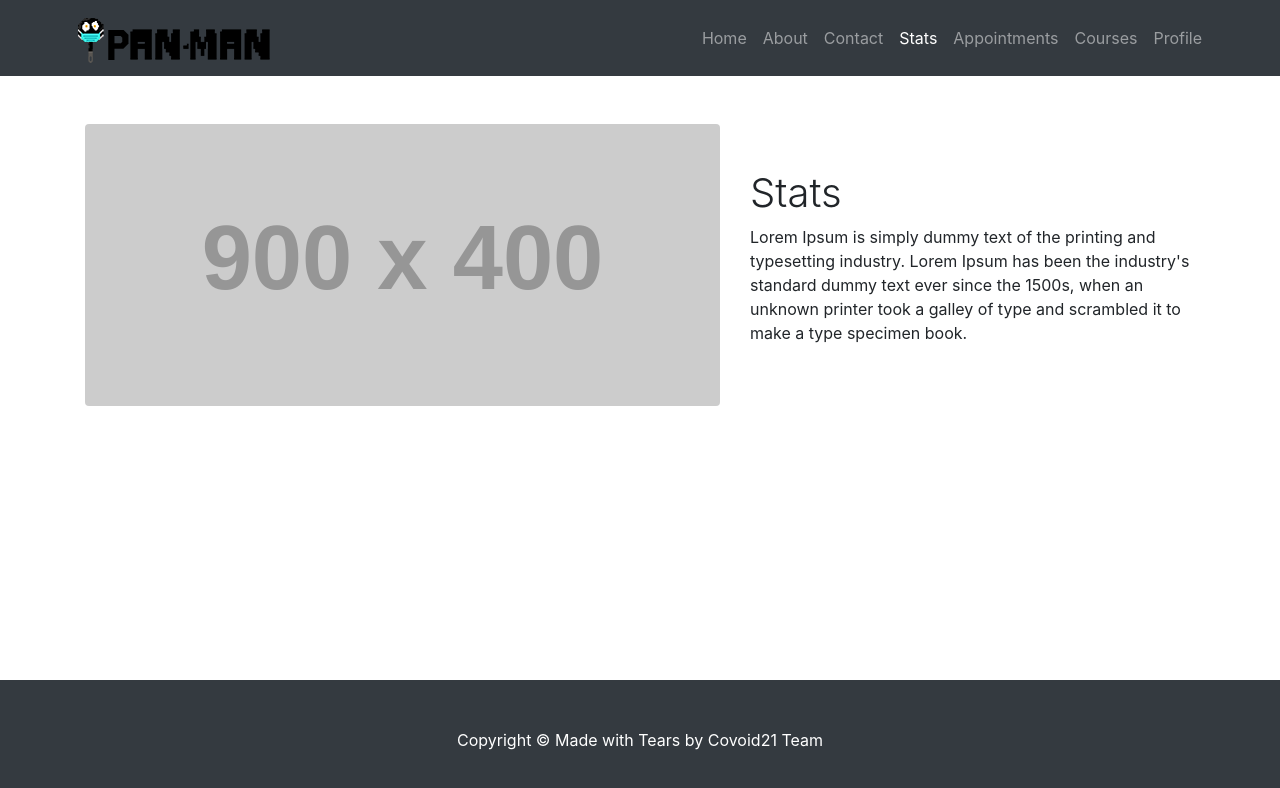
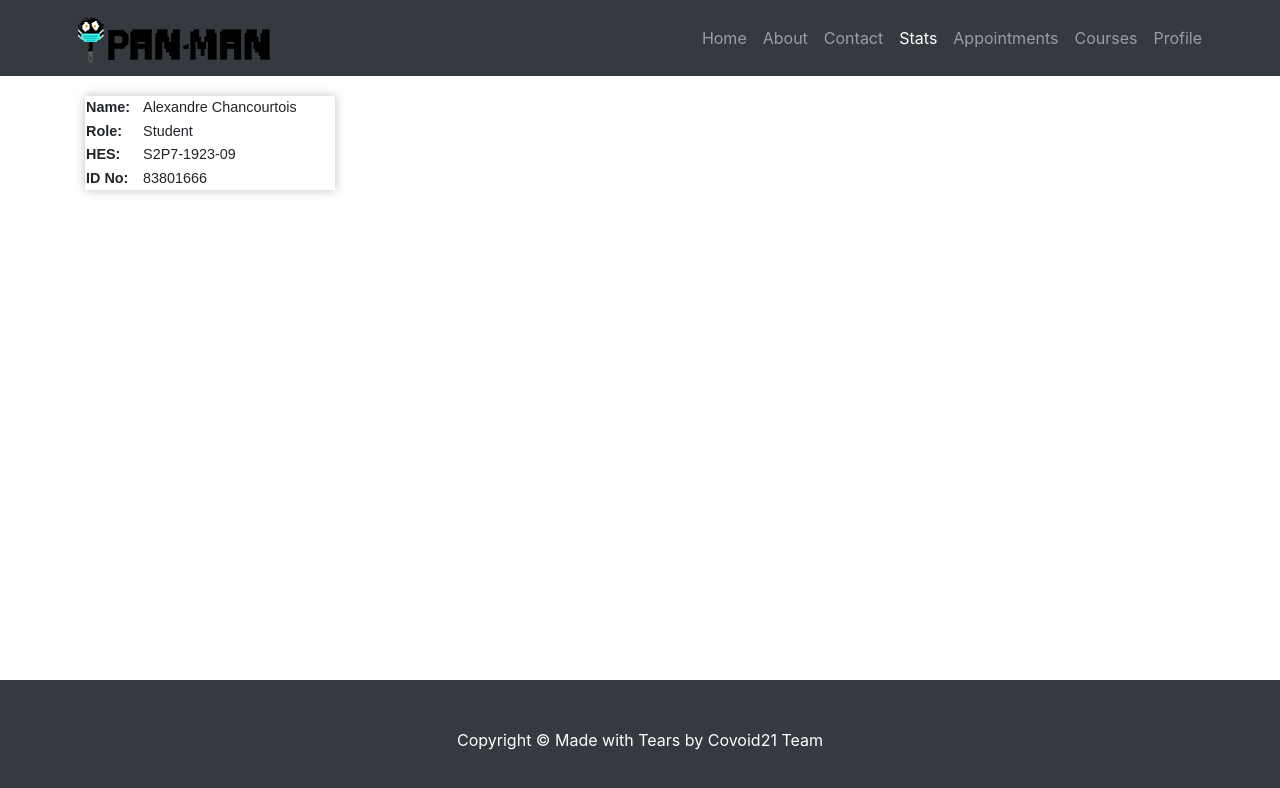
Before and after one commit to berkeucar/CS319-Covoid21, a React (Create React App) app in the folder frontend/: page /stats in a window 1280 px wide. Shown: the top 788 px of the page. Built offline with nearby package versions, Linux system fonts and the light colour scheme.

Commit message:
profile table update

```diff
--- a/frontend/src/components/Profile.jsx
+++ b/frontend/src/components/Profile.jsx
@@ -8,11 +8,27 @@ function Profile() {
                     <div className="profile-brief">
                         <h1>My Profile</h1>
                         <img src={panmanhead} className="profile-brief-pp" alt="pp" />
+                        <h3>Status: </h3>
                         <div className="profile-brief-info">
-                            <h5>Alexandre Chancourtois</h5>
-                            <h5>Student</h5>
-                            <h5>S2P7-1923-09</h5>
-                            <h5>83801666</h5>
+                            <table className="profile-table">
+                                <tr>
+                                    <th>Name:</th>
+                                    <td>Alexandre Chancourtois</td>
+                                </tr>
+                                <tr>
+                                    <th>Role:</th>
+                                    <td>Student</td>
+                                </tr>
+                                <tr>
+                                    <th>HES:</th>
+                                    <td>S2P7-1923-09</td>
+                                </tr>
+                                <tr>
+                                    <th>ID No:</th>
+                                    <td>83801666</td>
+                                </tr>
+                            </table>
+                            <button className="button-edit-profile">Edit Profile</button>
                         </div>
                     </div>
                     <div className="profile-info">
--- a/frontend/src/components/Stats.jsx
+++ b/frontend/src/components/Stats.jsx
@@ -1,27 +1,28 @@
 import React from "react";
+import '../sass/Stats.scss';
 
 function Stats() {
     return (
         <div className="stats">
-            <div class="container">
-                <div class="row align-items-center my-5">
-                    <div class="col-lg-7">
-                        <img
-                            class="img-fluid rounded mb-4 mb-lg-0"
-                            src="http://placehold.it/900x400"
-                            alt=""
-                        />
-                    </div>
-                    <div class="col-lg-5">
-                        <h1 class="font-weight-light">Stats</h1>
-                        <p>
-                            Lorem Ipsum is simply dummy text of the printing and typesetting
-                            industry. Lorem Ipsum has been the industry's standard dummy text
-                            ever since the 1500s, when an unknown printer took a galley of
-                            type and scrambled it to make a type specimen book.
-                        </p>
-                    </div>
-                </div>
+            <div className="container">
+                <table className="stats-table">
+                    <tr>
+                        <th>Name:</th>
+                        <td>Alexandre Chancourtois</td>
+                    </tr>
+                    <tr>
+                        <th>Role:</th>
+                        <td>Student</td>
+                    </tr>
+                    <tr>
+                        <th>HES:</th>
+                        <td>S2P7-1923-09</td>
+                    </tr>
+                    <tr>
+                        <th>ID No:</th>
+                        <td>83801666</td>
+                    </tr>
+                </table>
             </div>
         </div>
     );
--- a/frontend/src/sass/Profile.scss
+++ b/frontend/src/sass/Profile.scss
@@ -13,10 +13,24 @@
     padding: 30px 30px;
     flex-direction: row;
     .profile-brief{
-        flex: 1 0 45%;
-        .profile-brief-info{
-          margin: 10px auto;
+      flex: 1 0 45%;
+
+      .profile-brief-info{
+        margin: 10px auto;
+        .profile-table{
+          margin: 20px 0;
+          font-family: sans-serif;
+          min-width: 250px;
+          box-shadow: 0 0 10px rgba(0, 0, 0, 0.25);
+          border: solid;
+          border-color: $panmanblack;
+          padding: 0.5em;
         }
+        .button-edit-profile{
+          border-radius: 8px;
+          border-color: $panmanblack;
+        }
+      }
     }
     .profile-info{
         flex: 1 0 45%;
--- /dev/null
+++ b/frontend/src/sass/Stats.scss
@@ -0,0 +1,13 @@
+.stats{
+  .container{
+    .stats-table {
+      border-collapse: collapse;
+      margin: 20px 0;
+      font-size: 0.9em;
+      font-family: sans-serif;
+      min-width: 250px;
+      box-shadow: 0 0 10px rgba(0, 0, 0, 0.25);
+    }
+  }
+
+}
```
